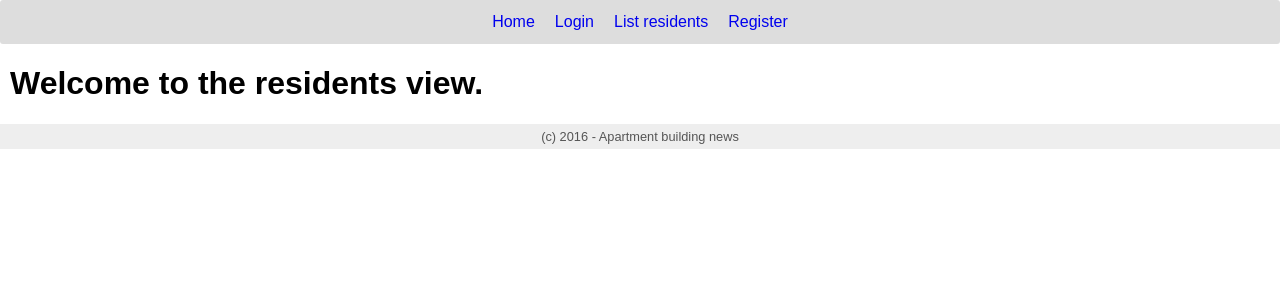
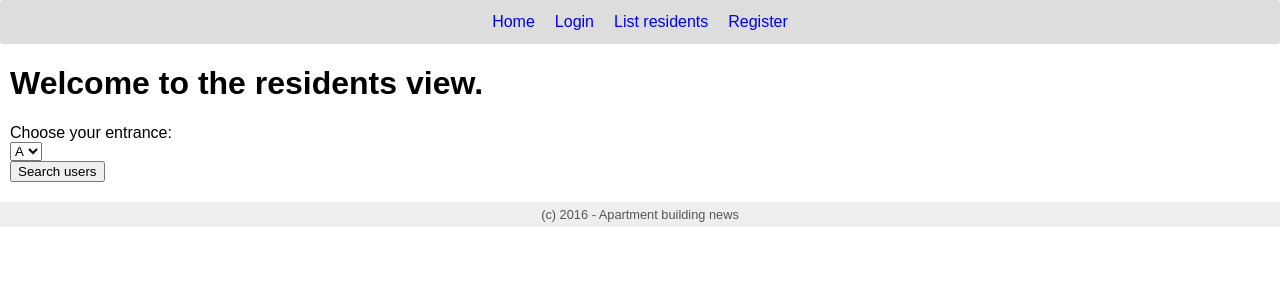
Before and after one commit to eb0x94/Soft, a React (Create React App) app: page / in a window 1280 px wide. Both pictures are taken after a click on the link "List residents". Shown: the top 300 px of the page. Built offline with nearby package versions, Linux system fonts and the light colour scheme.

Commit message:
All residents have a page for their contact info

```diff
--- a/src/App.css
+++ b/src/App.css
@@ -22,3 +22,18 @@
 #main {
   margin: 0 10px 20px 10px;
 }
+
+table{
+  margin: 0 auto;
+  padding: 10px;
+}
+
+table th {
+  background: #DDD;
+  padding: 10px;
+}
+
+table td {
+  padding: 5px 10px;
+  background: #EEE;
+}
--- a/src/App.js
+++ b/src/App.js
@@ -123,7 +123,7 @@ class App extends Component {
     }
 
     showResidentsView() {
-        this.showView(<ResidentsView/>);
+        this.showView(<ResidentsView onsubmit={this.getAllResidents.bind(this)}/>);
     }
 
     showCreateMessageView() {
@@ -250,6 +250,39 @@ class App extends Component {
         }
     }
 
+    getAllResidents(userVhod){
+        $('.residents').empty();
+        switch (userVhod) {
+            case 'A':
+                userVhod = 'vhodA';
+                break;
+            case 'B':
+                userVhod = 'vhodB';
+                break;
+            case 'C':
+                userVhod = 'vhodC';
+                break;
+            default:
+                break;
+        }
+        KinveyRequester.getCurrentVhod(userVhod).then(userVhodSuccess.bind(this));
+
+        function userVhodSuccess(allUsersInCurrentEntrance) {
+            let table = $('<table id="residents-table">');
+            let headingTr = $('<th>First Name</th><th>Last Name</th><th>Telephone</th>');
+            table.append(headingTr);
+
+            for(let singleUser of allUsersInCurrentEntrance){
+                let tr = $('<tr>');
+                tr.append(`<td>${singleUser.firstName}</td><td>${singleUser.lastName}</td>
+                <td>${singleUser.telephone}</td>`);
+                table.append(tr);
+            }
+
+            $('.residents').append(table);
+        }
+    }
+
     saveAuthInSession(userInfo) {
         sessionStorage.setItem('authToken', userInfo._kmd.authtoken);
         sessionStorage.setItem('userId', userInfo._id);
--- a/src/KinveyRequester.js
+++ b/src/KinveyRequester.js
@@ -1,6 +1,7 @@
 import $ from 'jquery';
 
 let KinveyRequester = (function () {
+    const guestToken = 'a6af80bb-c764-4e33-869b-93acd18c10c4.NLLefvn6WDIr0FfQk5MjPZL/r0bkU6Ig/al1Oozhykc=';
     const appID = 'kid_Sk8C1M7zx';
     const baseUrl = "https://baas.kinvey.com/";
     const appSecret = 'ac33bf67cd0449b49387cf2863a88b73';
@@ -74,9 +75,23 @@ let KinveyRequester = (function () {
     }
 
     function getKinveyUserAuthHeaders() {
+        let token = sessionStorage.getItem('authToken');
+        if(!token){
+            return {
+                'Authorization': "Kinvey " + guestToken
+            };
+        }
         return {
-            'Authorization': "Kinvey " + sessionStorage.getItem('authToken'),
+            'Authorization': "Kinvey " + token
         };
+    }
+
+    function getCurrentVhod(userVhod) {
+        return $.ajax({
+            method: "GET",
+            url: baseUrl + 'appdata/' + appID + "/" + userVhod,
+            headers: getKinveyUserAuthHeaders()
+        })
     }
 
     function assignUserToVhod(firstName, lastName, telephone) {
@@ -98,7 +113,8 @@ let KinveyRequester = (function () {
         deleteMessage,
         findMessageById,
         editMessage,
-        assignUserToVhod
+        assignUserToVhod,
+        getCurrentVhod
     }
 }());
 
--- a/src/Views/ResidentsView.js
+++ b/src/Views/ResidentsView.js
@@ -5,7 +5,28 @@ export default class ResidentsView extends Component {
         return (
             <div className="residents-view">
                 <h1>Welcome to the residents view.</h1>
+
+                <form className="residents-form" onSubmit={this.submitForm.bind(this)}>
+                    <label>
+                        <div>Choose your entrance:</div>
+                        <select defaultValue="A" ref={(input) => this.optSelected = input }>
+                            <option defaultValue="vhodA">A</option>
+                            <option defaultValue="vhodB">B</option>
+                            <option defaultValue="vhodC">C</option>
+                        </select>
+                    </label>
+                    <div>
+                        <input type="submit" value="Search users" />
+                    </div>
+                </form>
+                <div className="residents">
+                </div>
             </div>
         );
     }
+
+    submitForm(event){
+        event.preventDefault();
+        this.props.onsubmit(this.optSelected.value);
+    }
 }
--- a/src/Views/ShowMessageView.js
+++ b/src/Views/ShowMessageView.js
@@ -2,7 +2,7 @@ import React, { Component } from 'react';
 
 export default class MessagesView extends Component{
     render(){
-        if(this.props.messages.length == 0){
+        if(this.props.messages.length === 0){
             return(
                 <div className="messages-view">
                     <h3>The neighbours message board is empty.</h3>
--- a/src/Views/ShowPersonalMessagesView.js
+++ b/src/Views/ShowPersonalMessagesView.js
@@ -2,7 +2,7 @@ import React, { Component } from 'react';
 
 export default class ShowPersonalMessagesView extends Component{
     render(){
-        if(this.props.messages.length == 0){
+        if(this.props.messages.length === 0){
             return(<div className="personal-messages-view">
                 <h3>You haven't created any messages yet, click on "Create a message" to make one.</h3>
             </div>)
```
